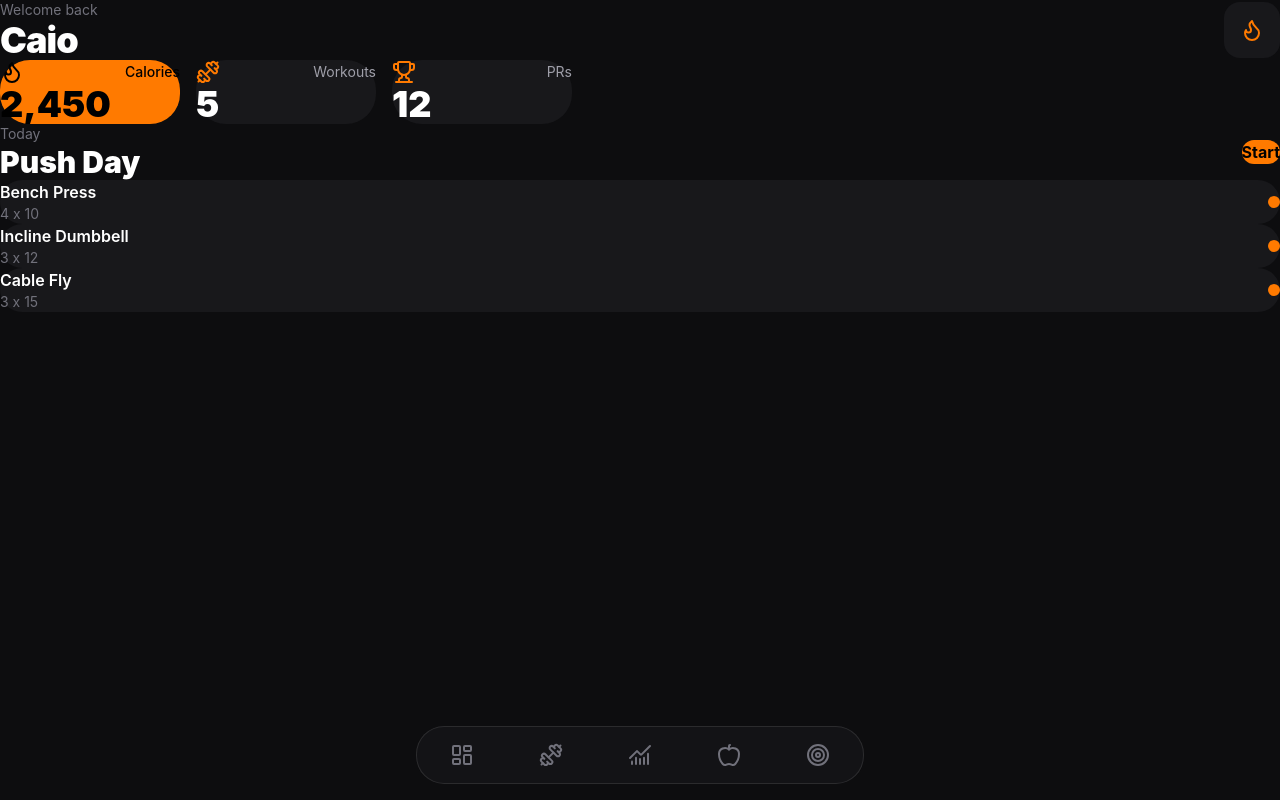
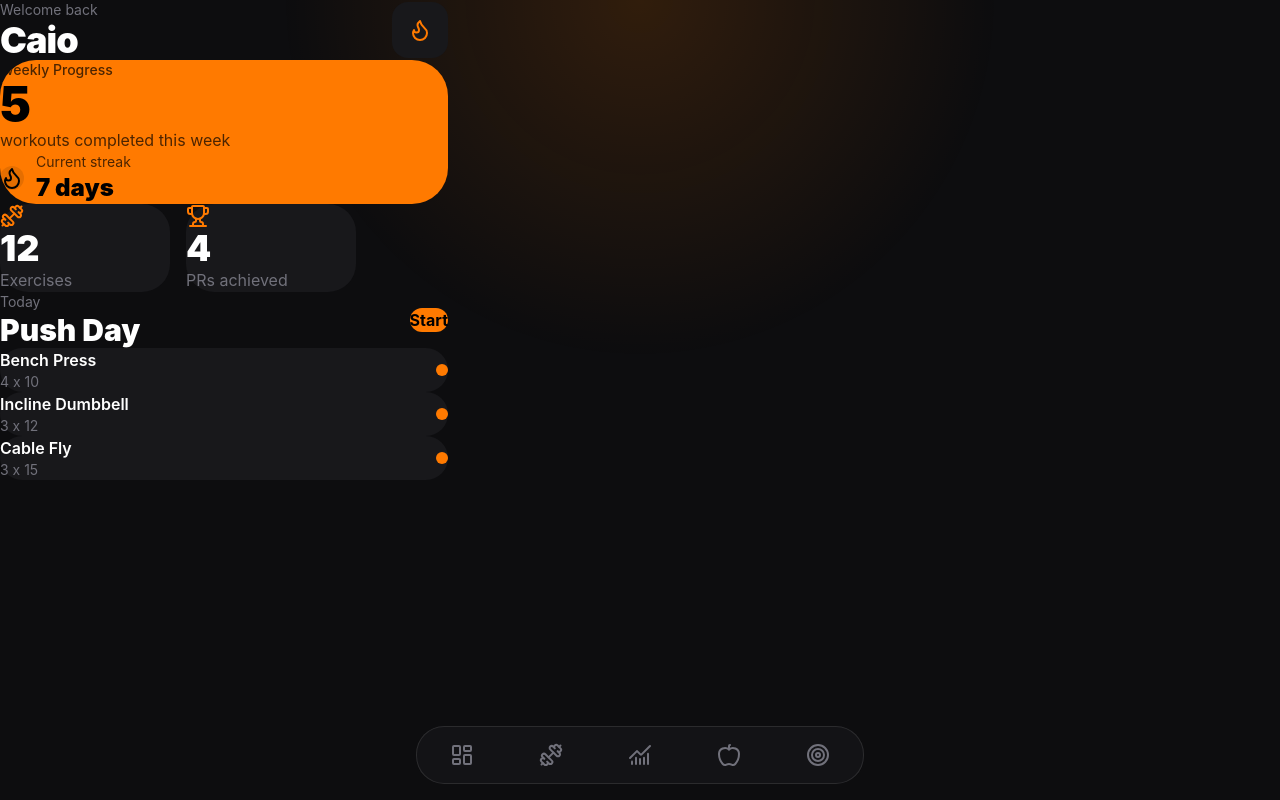
Before and after one commit to CaioSantos280/nexus, a React (Vite) app: page / in a window 1280 px wide. Built offline with nearby package versions, Linux system fonts and the light colour scheme; the HTML template or start-up script is replaced by a standard one.

Commit message:
att rapida

```diff
--- a/src/layouts/MainLayout.tsx
+++ b/src/layouts/MainLayout.tsx
@@ -15,11 +15,32 @@ export default function MainLayout({
         text-white
       "
     >
-      <main className="px-5 pb-32 pt-6">
+
+      <div
+        className="
+          pointer-events-none
+          fixed
+          inset-0
+          bg-[radial-gradient(circle_at_top,rgba(255,122,0,0.15),transparent_35%)]
+        "
+      />
+
+      <main
+        className="
+          relative
+          mx-auto
+          w-full
+          max-w-md
+          px-5
+          pb-32
+          pt-6
+        "
+      >
         {children}
       </main>
 
       <BottomBar />
+
     </div>
   );
 }
--- a/src/pages/Home.tsx
+++ b/src/pages/Home.tsx
@@ -16,6 +16,70 @@ export default function Home() {
 
       <section
         className="
+          mt-8
+          overflow-hidden
+          rounded-[36px]
+          bg-[#ff7a00]
+          p-6
+          text-black
+        "
+      >
+
+        <p className="text-sm font-medium opacity-70">
+          Weekly Progress
+        </p>
+
+        <h2
+          className="
+            mt-3
+            text-5xl
+            font-black
+            leading-none
+            tracking-tight
+          "
+        >
+          5
+        </h2>
+
+        <p className="mt-2 text-black/70">
+          workouts completed this week
+        </p>
+
+        <div
+          className="
+            mt-8
+            flex
+            items-center
+            gap-3
+          "
+        >
+
+          <div
+            className="
+              rounded-2xl
+              bg-black/10
+              p-4
+            "
+          >
+            <Flame size={24} />
+          </div>
+
+          <div>
+            <p className="text-sm opacity-70">
+              Current streak
+            </p>
+
+            <h3 className="text-2xl font-black">
+              7 days
+            </h3>
+          </div>
+
+        </div>
+
+      </section>
+
+      <section
+        className="
           -mx-5
           mt-6
           flex
@@ -29,72 +93,46 @@ export default function Home() {
 
         <div
           className="
-            min-w-[180px]
-            rounded-[30px]
-            bg-[#ff7a00]
+            min-w-[170px]
+            rounded-[28px]
+            bg-[#18181b]
             p-5
-            text-black
           "
         >
-          <div className="flex items-center justify-between">
-            <Flame size={24} />
-
-            <span className="text-sm font-medium">
-              Calories
-            </span>
-          </div>
+          <Dumbbell
+            className="text-[#ff7a00]"
+            size={24}
+          />
 
           <h2 className="mt-8 text-4xl font-black">
-            2,450
+            12
           </h2>
+
+          <p className="mt-1 text-zinc-500">
+            Exercises
+          </p>
         </div>
 
         <div
           className="
-            min-w-[180px]
-            rounded-[30px]
+            min-w-[170px]
+            rounded-[28px]
             bg-[#18181b]
             p-5
           "
         >
-          <div className="flex items-center justify-between">
-            <Dumbbell
-              size={24}
-              className="text-[#ff7a00]"
-            />
-
-            <span className="text-sm text-zinc-400">
-              Workouts
-            </span>
-          </div>
+          <Trophy
+            className="text-[#ff7a00]"
+            size={24}
+          />
 
           <h2 className="mt-8 text-4xl font-black">
-            5
+            4
           </h2>
-        </div>
 
-        <div
-          className="
-            min-w-[180px]
-            rounded-[30px]
-            bg-[#18181b]
-            p-5
-          "
-        >
-          <div className="flex items-center justify-between">
-            <Trophy
-              size={24}
-              className="text-[#ff7a00]"
-            />
-
-            <span className="text-sm text-zinc-400">
-              PRs
-            </span>
-          </div>
-
-          <h2 className="mt-8 text-4xl font-black">
-            12
-          </h2>
+          <p className="mt-1 text-zinc-500">
+            PRs achieved
+          </p>
         </div>
 
       </section>
```
